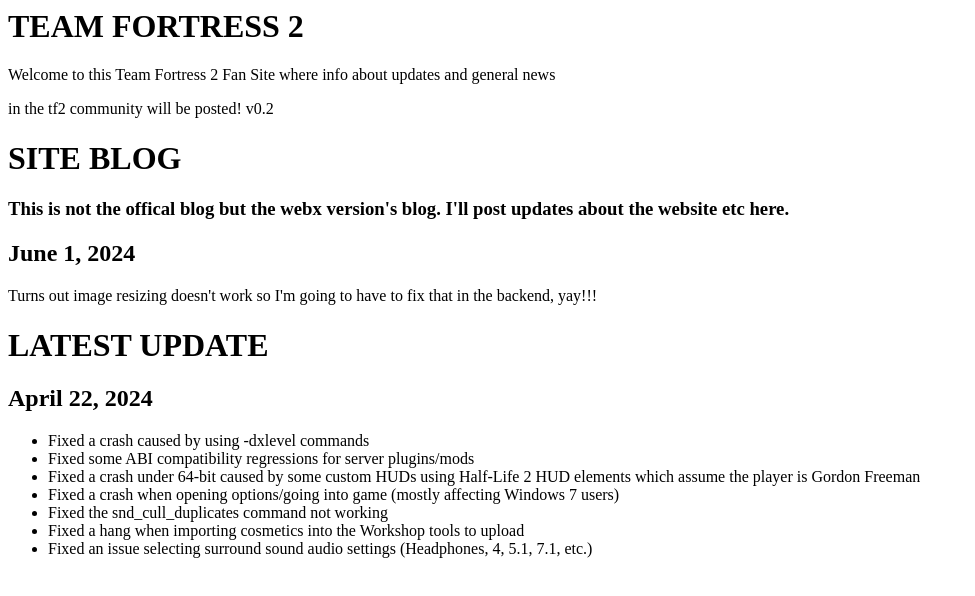
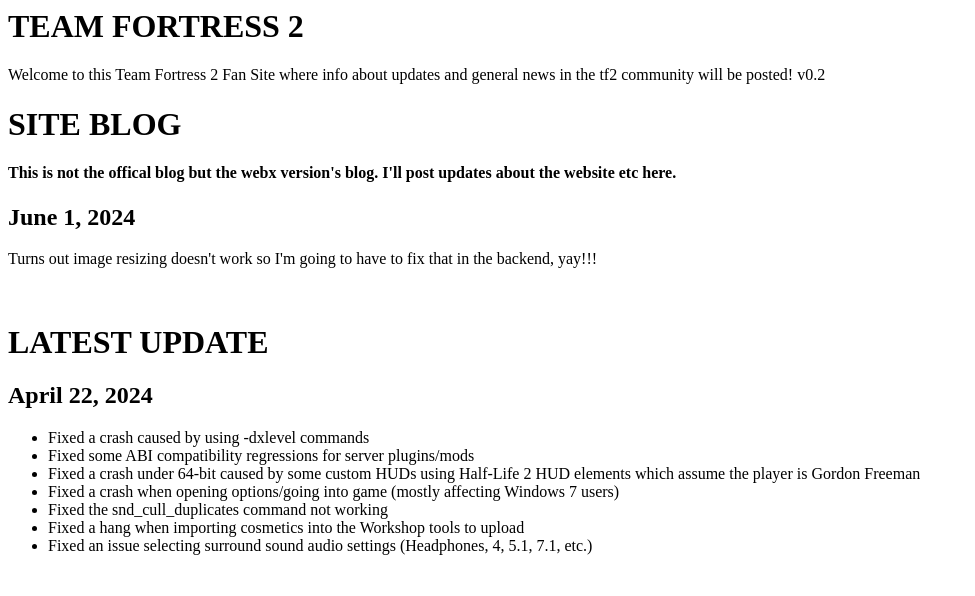
Before and after one commit to LuckyK65/teamfortress, a plain HTML site: page index.html in a window 1280 px wide. Shown: the whole page, without its empty margins (0-975 px from the left). Drawn offline with Linux system fonts and the light colour scheme.

Commit message:
Update index.html

```diff
--- a/index.html
+++ b/index.html
@@ -1,4 +1,5 @@
 <html>
+
 <head>
     <title>Team Fortress Webx</title>
 	    <meta name="description" content="The Unoffical Team Fortress 2 Site!">
@@ -8,17 +9,15 @@
 <body>
 	<h1> TEAM FORTRESS 2</h1>
 
-	<p> Welcome to this Team Fortress 2 Fan Site where info about updates and general news<p>
-	<p> in the tf2 community will be posted! v0.2 </p>
+	<p> Welcome to this Team Fortress 2 Fan Site where info about updates and general news in the tf2 community will be posted! v0.2 </p>
 
 	<h1> SITE BLOG </h1>
-	<h3> This is not the offical blog but the webx version's blog. I'll post updates about the website etc here. </h3>
+	<h4> This is not the offical blog but the webx version's blog. I'll post updates about the website etc here. </h4>
 	<h2>June 1, 2024 </h2>
 	<p> Turns out image resizing doesn't work so I'm going to have to fix that in the backend, yay!!! </p>
 
 
-
-
+	<br>
 
 	<h1> LATEST UPDATE </h1>
 	<h2> April 22, 2024 </h2>
```
